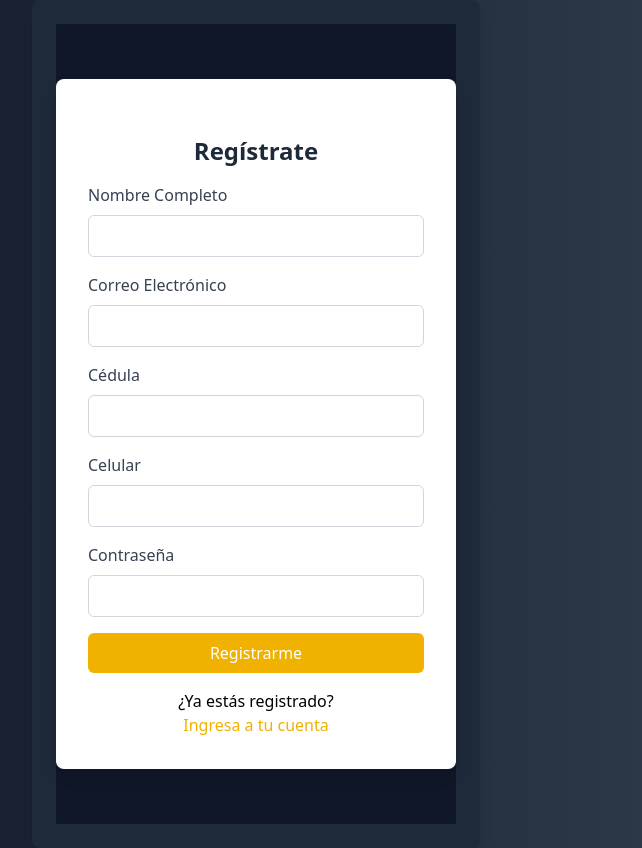
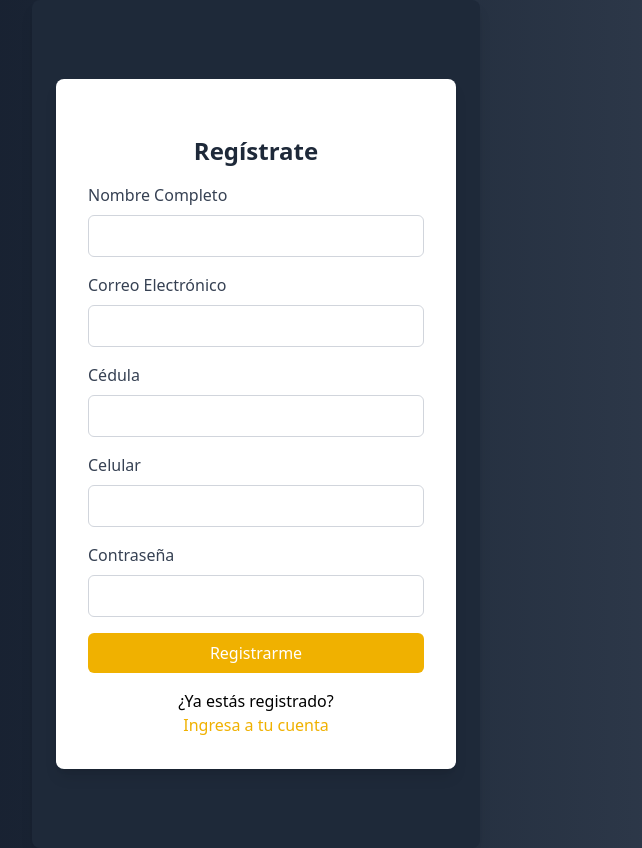
Before and after one commit to Juanjofigue97/SistemaDeVentasEntradaEventos, a React (Vite) app in the folder client/: page /register in a window 1280 px wide. Shown: the whole page, without its empty margins (384-1026 px from the left). Built offline with nearby package versions, Linux system fonts and the light colour scheme.

Commit message:
Modificar Formulario de Registro

```diff
--- a/client/src/components/login/RegisterForm.tsx
+++ b/client/src/components/login/RegisterForm.tsx
@@ -38,7 +38,7 @@ const RegisterForm = () => {
   };
 
   return (
-    <div className="bg-gray-900 min-h-screen flex justify-center items-center">
+    <div className="min-h-screen flex justify-center items-center">
       <div className="w-full max-w-md bg-white p-8 rounded-lg shadow-lg">
         {/* Logo/Icono */}
         <div className="text-center mb-6">
```
